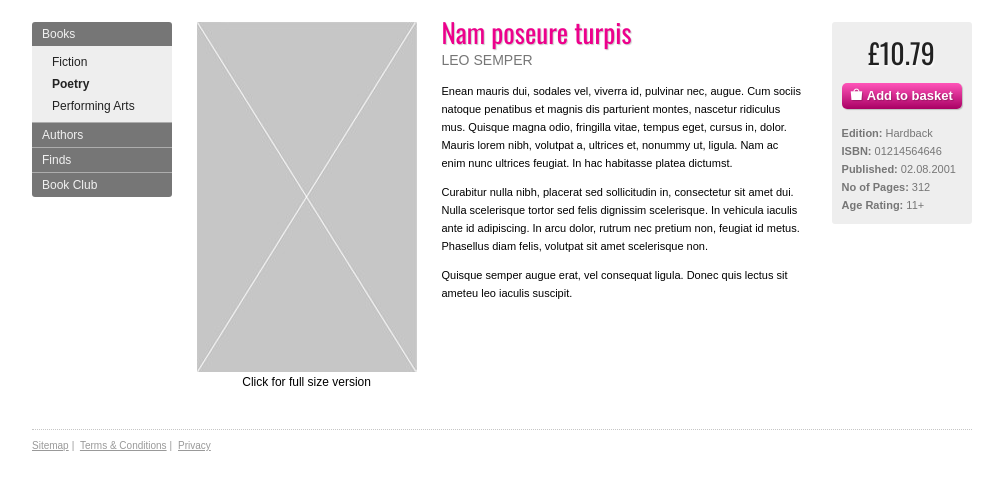
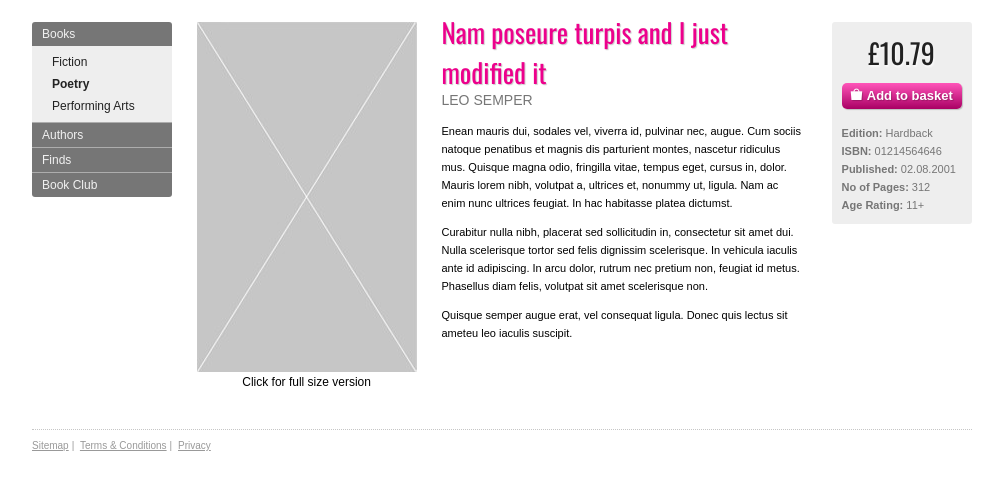
Before and after one commit to arunstan/ts-test, a plain HTML site: page index.html in a window 1280 px wide. Shown: the part 147-636 px from the top of the page, without its empty margins (138-1142 px from the left). Drawn offline with nearby package versions, Linux system fonts and the light colour scheme.

Commit message:
Trying commit

```diff
--- a/index.html
+++ b/index.html
@@ -73,7 +73,7 @@
 				<br />Click for full size version
 			</div>
 			<div class="book-content">
-				<h1>Nam poseure turpis</h1>
+				<h1>Nam poseure turpis and I just modified it</h1>
 				<h3>LEO SEMPER</h3>
 				<p>
 					Enean mauris dui, sodales vel, viverra id, pulvinar nec, augue. Cum sociis natoque penatibus et magnis dis parturient montes, nascetur ridiculus mus. Quisque magna odio, fringilla vitae, tempus eget, cursus in, dolor. Mauris lorem nibh, volutpat a, ultrices et, nonummy ut, ligula. Nam ac enim nunc ultrices feugiat. In hac habitasse platea dictumst.
```
